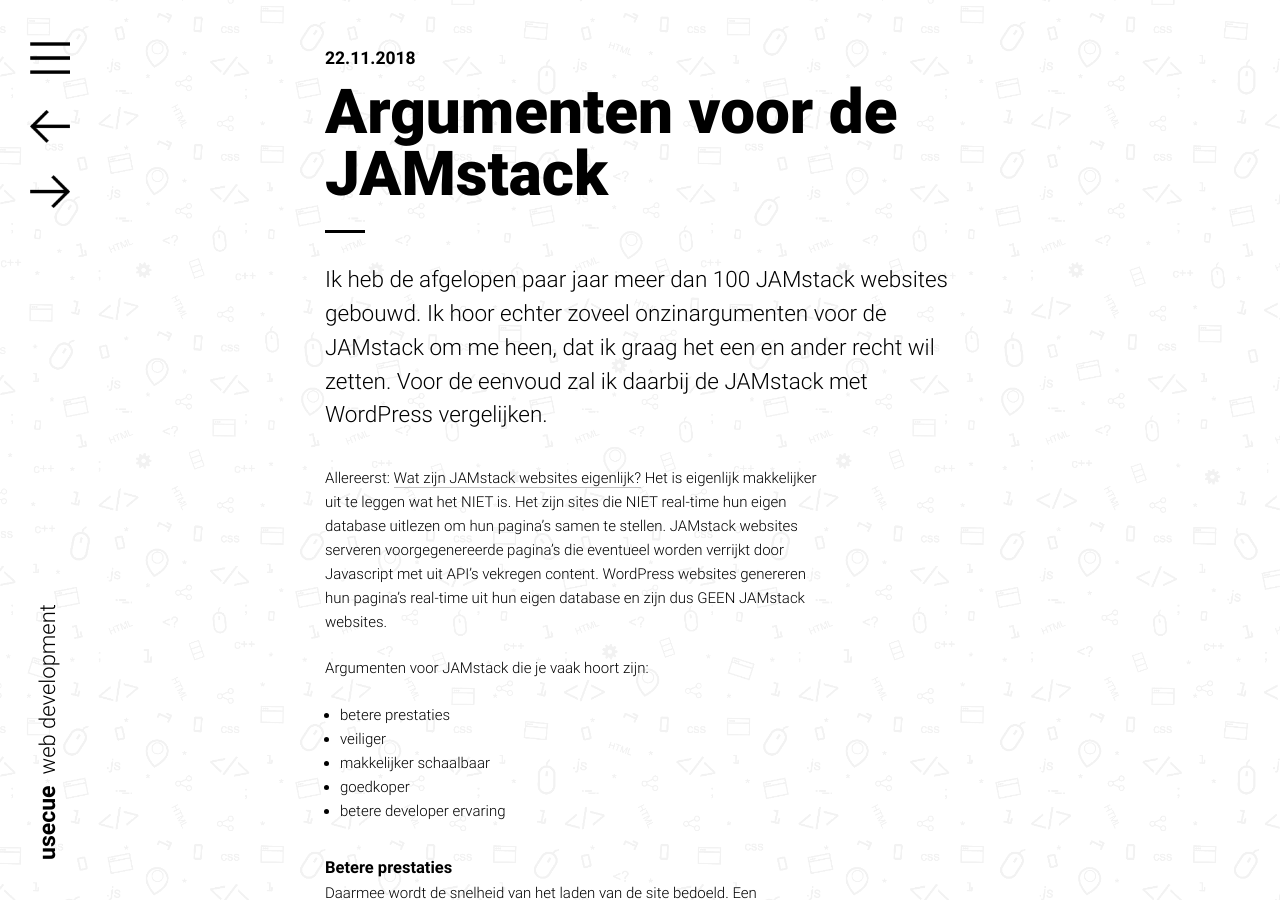
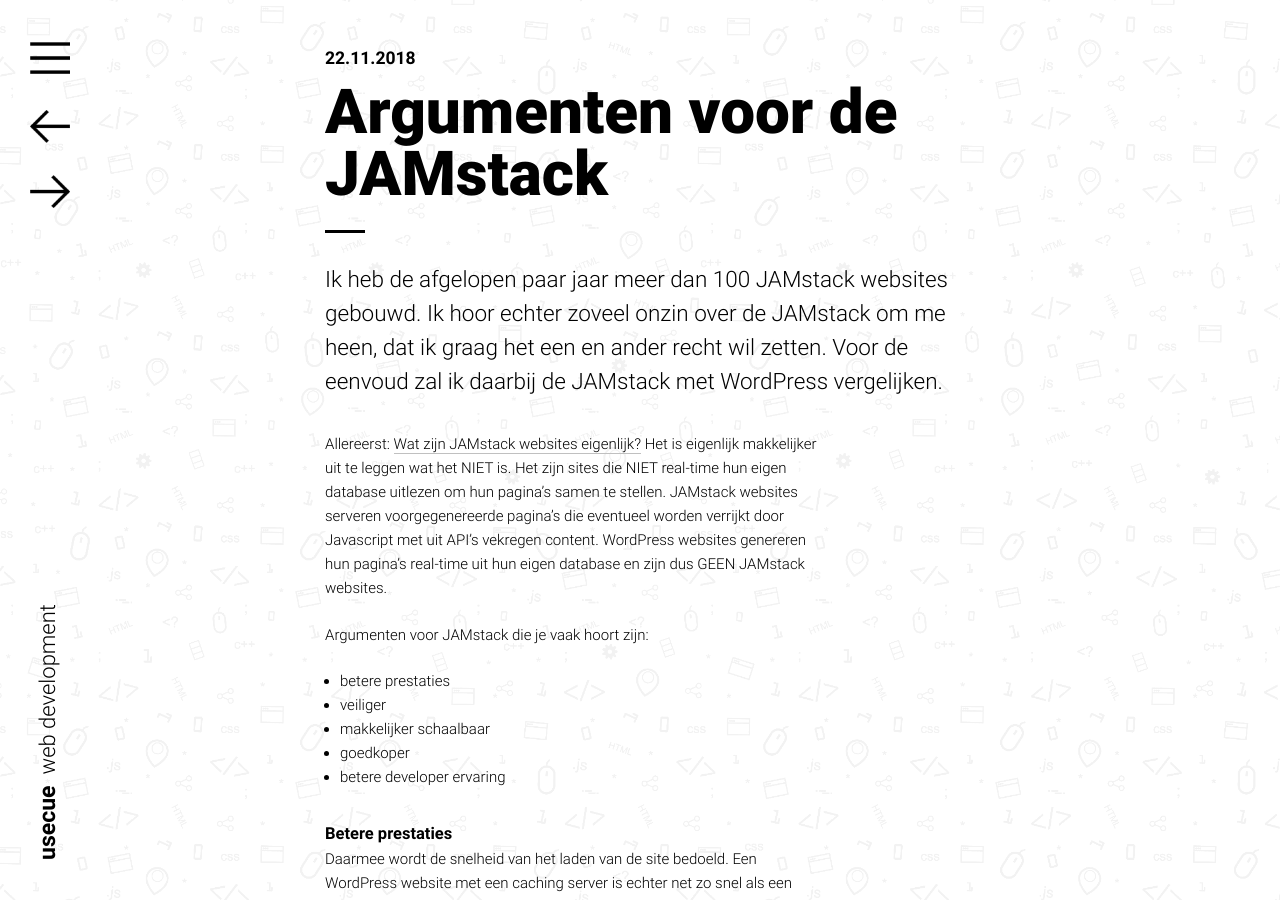
Before and after one commit to jhvanderschee/usecuewebsitenl, a Jekyll site: the page built from _posts/2018-11-22-argumenten-voor-de-jamstack.md, in a window 1280 px wide and 900 px high. Built offline with Jekyll 4.4.1, drawn with Linux system fonts in a browser that asks for light colours.

Commit message:
Update from Forestry.io - Updated 2018-11-22-argumenten-voor-de-jamstack.md

```diff
--- a/_posts/2018-11-22-argumenten-voor-de-jamstack.md
+++ b/_posts/2018-11-22-argumenten-voor-de-jamstack.md
@@ -2,7 +2,7 @@
 title: Argumenten voor de JAMstack
 
 ---
-Ik heb de afgelopen paar jaar meer dan 100 JAMstack websites gebouwd. Ik hoor echter zoveel onzinargumenten voor de JAMstack om me heen, dat ik graag het een en ander recht wil zetten. Voor de eenvoud zal ik daarbij de JAMstack met WordPress vergelijken.
+Ik heb de afgelopen paar jaar meer dan 100 JAMstack websites gebouwd. Ik hoor echter zoveel onzin over de JAMstack om me heen, dat ik graag het een en ander recht wil zetten. Voor de eenvoud zal ik daarbij de JAMstack met WordPress vergelijken.
 
 Allereerst: [Wat zijn JAMstack websites eigenlijk?](https://jamstack.org/ "https://jamstack.org/") Het is eigenlijk makkelijker uit te leggen wat het NIET is. Het zijn sites die NIET real-time hun eigen database uitlezen om hun pagina's samen te stellen. JAMstack websites serveren voorgegenereerde pagina's die eventueel worden verrijkt door Javascript met uit API's vekregen content. WordPress websites genereren hun pagina's real-time uit hun eigen database en zijn dus GEEN JAMstack websites.
 
```
